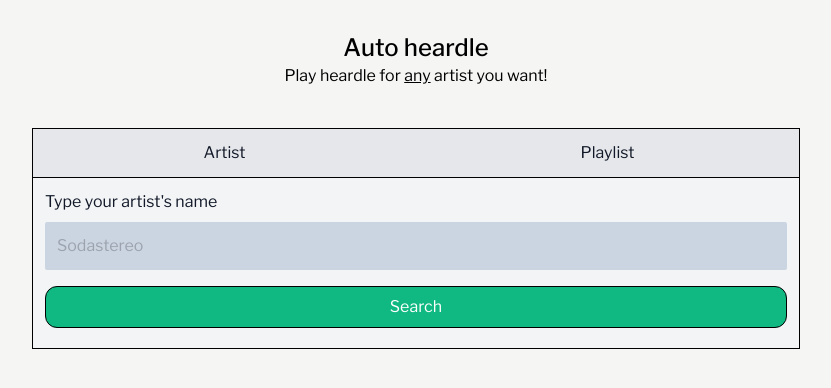
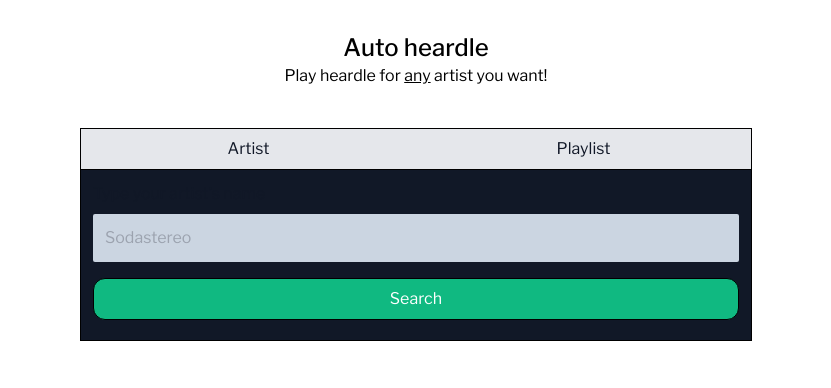
Before and after one commit to titong0/riffify, a Next.js app: page / in a window 1280 px wide. Shown: the top 388 px of the page, without its empty margins (224-1055 px from the left). Built offline with nearby package versions, Linux system fonts and the light colour scheme; what tailwindcss-radix would draw is missing.

Commit message:
redesign search

```diff
--- a/components/CTA.tsx
+++ b/components/CTA.tsx
@@ -1,5 +1,5 @@
 import React, { forwardRef } from "react";
-
+import { twMerge } from "tailwind-merge";
 type CTAProps = React.DetailedHTMLProps<
   React.ButtonHTMLAttributes<HTMLButtonElement>,
   HTMLButtonElement
@@ -8,7 +8,10 @@ const CTA = ({ ...props }: CTAProps) => {
   return (
     <button
       {...props}
-      className="w-full p-2 px-8 ml-auto text-white transition border border-black rounded-xl bg-emerald-500 hover:outline outline-offset-2 outline-black active:bg-emerald-800"
+      className={twMerge(
+        "w-full p-2 px-8 ml-auto text-white transition border border-black rounded-xl bg-emerald-500 hover:outline outline-offset-2 outline-black active:bg-emerald-800",
+        props.className
+      )}
     >
       {props.children}
     </button>
--- a/components/Search.tsx
+++ b/components/Search.tsx
@@ -1,6 +1,7 @@
 import * as Tabs from "@radix-ui/react-tabs";
 import Link from "next/link";
 import { Router, useRouter } from "next/router";
+import { BsSearch } from "react-icons/bs";
 import { randomWithMax } from "../utils";
 import CTA from "./CTA";
 
@@ -8,14 +9,14 @@ const Search = () => {
   return (
     <Tabs.Root
       defaultValue="Artist"
-      className="text-gray-900 bg-gray-100 border border-black dark:bg-gray-300"
+      className="text-gray-900 bg-gray-900 border border-black dark:text-gray-100 "
     >
       <Tabs.List className="flex justify-around border-blue">
         {["Artist", "Playlist"].map((mode, idx) => (
           <Tabs.Trigger
             key={mode}
             value={mode}
-            className="w-full p-3 transition bg-gray-200 border-b border-black rdx-state-active:underline rdx-state-active:border-b-2 rdx-state-inactive:text-gray-600 rdx-state-inactive:bg-gray-300 hover:bg-gray-100"
+            className="w-full p-2 transition bg-gray-200 border-b border-black dark:bg-slate-700 dark:text-gray-200 rdx-state-active:underline rdx-h rdx-state-active:border-b-2 rdx-state-inactive:text-gray-300 rdx-state-inactive:bg-slate-500"
           >
             {mode}
           </Tabs.Trigger>
@@ -63,8 +64,8 @@ const InputBar = () => {
             const artist = new FormData(e.target).get("artist");
             Router.push(`search/${artist!}`);
           }}
-        ><div>
-
+        >
+          <div>
             <label className="" htmlFor="artist">
               Type your artist&apos;s name
             </label>
@@ -75,13 +76,13 @@ const InputBar = () => {
                 ]
               }
               name="artist"
-              className="w-full p-3 my-2 border-black rounded-sm bg-slate-300 focus:border"
+              className="w-full p-3 my-2 border-black rounded-sm bg-slate-300 dark:bg-gray-600 focus:border dark:text-gray-900"
               minLength={1}
               required
               type="text"
             />
-        </div>
-          <CTA>Search</CTA>
+          </div>
+          <CTA className="">Search </CTA>
         </form>
       </Tabs.Content>
       <Tabs.Content
--- a/package.json
+++ b/package.json
@@ -23,6 +23,7 @@
     "react-dom": "^18.2.0",
     "react-icons": "^4.4.0",
     "react-player": "^2.10.1",
+    "tailwind-merge": "^1.9.1",
     "tailwindcss-radix": "^2.5.0",
     "youtubei.js": "^2.9.0",
     "zod": "^3.0.0"
--- a/pages/_document.tsx
+++ b/pages/_document.tsx
@@ -17,7 +17,7 @@ class Document extends NextDocument {
             rel="stylesheet"
           />
         </Head>
-        <body className="font-libre bg-stone-100 dark:bg-neutral-900 dark:text-gray-100">
+        <body className="min-h-screen font-libre bg-gradient-to-b dark:from-slate-600 dark:to-slate-800 dark:bg-neutral-900 dark:text-gray-100">
           <Main />
           <NextScript />
         </body>
--- a/pages/index.tsx
+++ b/pages/index.tsx
@@ -17,7 +17,7 @@ const Index = () => {
           </h2>
         </header>
         <div className="flex justify-center">
-          <div className="w-full max-w-3xl m-2">
+          <div className="w-full max-w-2xl m-2">
             <Search />
           </div>
         </div>
```
Also changed, not shown: 1 other file (tests, documents, lock files or other folders).
